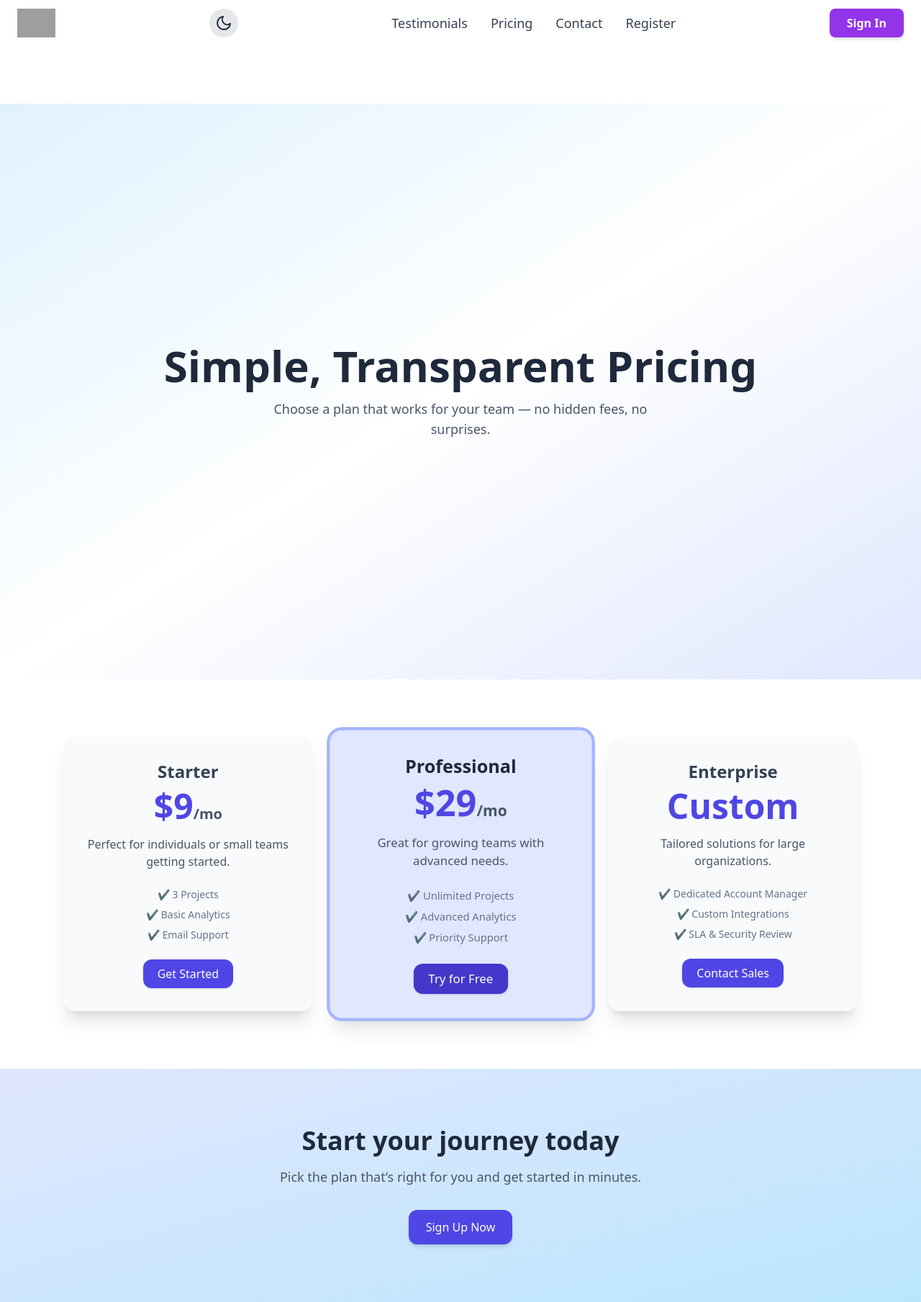
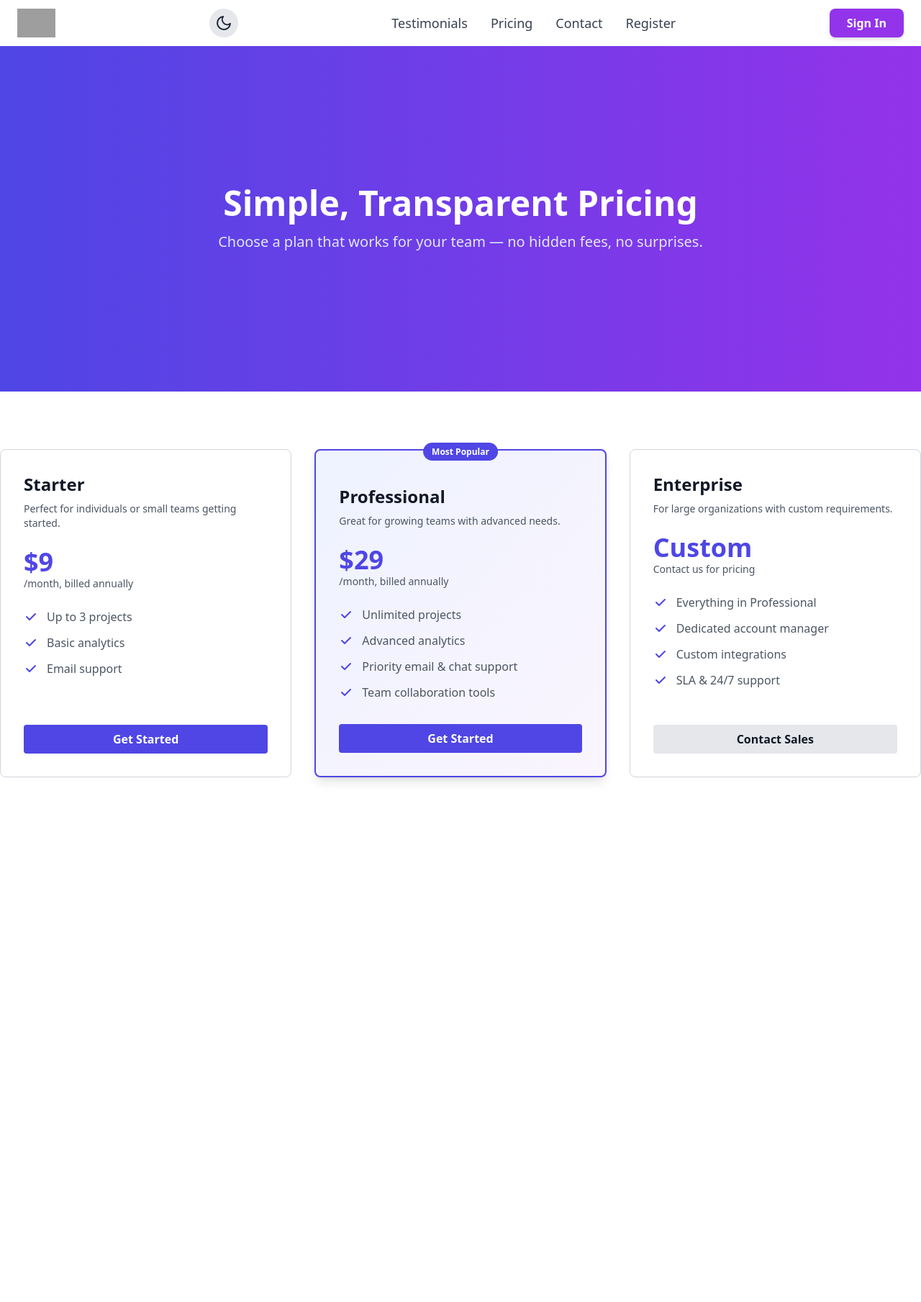
Before and after one commit to cooleymike/marketing, a Django app: page /pricing/ in a window 1280 px wide. Shown: the whole page at 72% size. After the commit the page ends 1087 px from the top, so only its background shows below. Run offline with Django 4.2, Linux system fonts and the light colour scheme; some libraries are stand-ins or nearby versions; grey boxes are pictures that could not be loaded.

Commit message:
Shrink pricing page hero section; improve content visibility (#26)

```diff
--- a/core/templates/contact.html
+++ b/core/templates/contact.html
@@ -2,7 +2,7 @@
 {% block title %}Contact Us – My Marketing App{% endblock %}
 
 {% block hero %}
-<section class="bg-gradient-to-r from-indigo-600 to-purple-600 text-white text-center py-32 px-4 min-h-[70vh] flex flex-col justify-center">
+<section class="bg-gradient-to-r from-indigo-600 to-purple-600 text-white text-center py-32 px-4 min-h-[60vh] flex flex-col justify-center">
     <h1 class="text-4xl md:text-5xl font-bold">
         Get in Touch
     </h1>
--- a/core/templates/pricing.html
+++ b/core/templates/pricing.html
@@ -1,66 +1,145 @@
 {% extends "base.html" %}
 {% block title %}Pricing{% endblock %}
+
+{% block hero %}
+<section class="bg-gradient-to-r from-indigo-600 to-purple-600 text-white text-center py-32 px-4 min-h-[60vh] flex flex-col justify-center">
+    <h1 class="text-4xl md:text-5xl font-bold">Simple, Transparent Pricing</h1>
+    <p class="text-lg md:text-xl mt-4 text-indigo-100">
+        Choose a plan that works for your team — no hidden fees, no surprises.
+    </p>
+</section>
+{% endblock %}
 {% block content %}
 
-<!-- Hero Section -->
-<section class="h-screen flex flex-col justify-center items-center bg-gradient-to-br from-sky-100 via-white to-indigo-100 dark:from-gray-900 dark:via-gray-800 dark:to-gray-900">
-  <h1 class="text-5xl md:text-6xl font-extrabold text-slate-800 dark:text-white text-center mb-4">Simple, Transparent Pricing</h1>
-  <p class="text-lg text-slate-600 dark:text-gray-300 text-center max-w-xl">Choose a plan that works for your team — no hidden fees, no surprises.</p>
-</section>
+{# Pricing Cards #}
+<div class="grid grid-cols-1 md:grid-cols-3 gap-8 mb-16">
 
-<!-- Pricing Cards -->
-<section class="py-20 bg-white dark:bg-gray-900">
-  <div class="max-w-6xl mx-auto grid grid-cols-1 md:grid-cols-3 gap-8 px-6">
+    {# Starter Plan #}
+    <div class="border border-gray-300 dark:border-gray-600 rounded-lg p-8 bg-white dark:bg-gray-800 hover:shadow-lg transition duration-200 flex flex-col">
+        <h3 class="text-2xl font-bold text-gray-900 dark:text-white mb-2">Starter</h3>
+        <p class="text-gray-600 dark:text-gray-300 mb-6 text-sm">Perfect for individuals or small teams getting started.</p>
 
-    <!-- Starter -->
-    <div class="rounded-2xl shadow-xl bg-slate-50 dark:bg-gray-800 p-8 text-center hover:scale-105 transition">
-      <h3 class="text-2xl font-bold text-slate-700 dark:text-white mb-2">Starter</h3>
-      <p class="text-5xl font-extrabold text-indigo-600 mb-4">$9<span class="text-xl text-slate-600 dark:text-gray-400">/mo</span></p>
-      <p class="text-slate-600 dark:text-gray-300 mb-6">Perfect for individuals or small teams getting started.</p>
-      <ul class="text-sm text-slate-500 dark:text-gray-400 mb-6 space-y-2">
-        <li>✔ 3 Projects</li>
-        <li>✔ Basic Analytics</li>
-        <li>✔ Email Support</li>
-      </ul>
-      <a href="/signup" class="inline-block bg-indigo-600 text-white px-5 py-2 rounded-xl shadow hover:bg-indigo-700 transition">Get Started</a>
+        <div class="mb-6">
+            <p class="text-4xl font-bold text-indigo-600 dark:text-indigo-400">$9</p>
+            <p class="text-gray-600 dark:text-gray-400 text-sm">/month, billed annually</p>
+        </div>
+
+        <ul class="space-y-3 mb-8 flex-grow">
+            <li class="flex items-center text-gray-600 dark:text-gray-300">
+                <svg class="w-5 h-5 text-indigo-600 dark:text-indigo-400 mr-3 flex-shrink-0" fill="currentColor" viewBox="0 0 20 20">
+                    <path fill-rule="evenodd" d="M16.707 5.293a1 1 0 010 1.414l-8 8a1 1 0 01-1.414 0l-4-4a1 1 0 011.414-1.414L8 12.586l7.293-7.293a1 1 0 011.414 0z" clip-rule="evenodd" />
+                </svg>
+                Up to 3 projects
+            </li>
+            <li class="flex items-center text-gray-600 dark:text-gray-300">
+                <svg class="w-5 h-5 text-indigo-600 dark:text-indigo-400 mr-3 flex-shrink-0" fill="currentColor" viewBox="0 0 20 20">
+                    <path fill-rule="evenodd" d="M16.707 5.293a1 1 0 010 1.414l-8 8a1 1 0 01-1.414 0l-4-4a1 1 0 011.414-1.414L8 12.586l7.293-7.293a1 1 0 011.414 0z" clip-rule="evenodd" />
+                </svg>
+                Basic analytics
+            </li>
+            <li class="flex items-center text-gray-600 dark:text-gray-300">
+                <svg class="w-5 h-5 text-indigo-600 dark:text-indigo-400 mr-3 flex-shrink-0" fill="currentColor" viewBox="0 0 20 20">
+                    <path fill-rule="evenodd" d="M16.707 5.293a1 1 0 010 1.414l-8 8a1 1 0 01-1.414 0l-4-4a1 1 0 011.414-1.414L8 12.586l7.293-7.293a1 1 0 011.414 0z" clip-rule="evenodd" />
+                </svg>
+                Email support
+            </li>
+        </ul>
+
+        <a href="{% url 'register' %}"
+           class="w-full text-center bg-indigo-600 hover:bg-indigo-700 active:bg-indigo-800 text-white px-6 py-2 rounded font-semibold transition duration-150">
+            Get Started
+        </a>
     </div>
 
-    <!-- Professional -->
-    <div class="rounded-2xl shadow-xl bg-indigo-100 dark:bg-gray-700 p-8 text-center scale-105 ring-4 ring-indigo-300 dark:ring-indigo-500">
-      <h3 class="text-2xl font-bold text-slate-800 dark:text-white mb-2">Professional</h3>
-      <p class="text-5xl font-extrabold text-indigo-600 mb-4">$29<span class="text-xl text-slate-600 dark:text-gray-400">/mo</span></p>
-      <p class="text-slate-600 dark:text-gray-300 mb-6">Great for growing teams with advanced needs.</p>
-      <ul class="text-sm text-slate-500 dark:text-gray-400 mb-6 space-y-2">
-        <li>✔ Unlimited Projects</li>
-        <li>✔ Advanced Analytics</li>
-        <li>✔ Priority Support</li>
-      </ul>
-      <a href="/signup" class="inline-block bg-indigo-700 text-white px-5 py-2 rounded-xl shadow hover:bg-indigo-800 transition">Try for Free</a>
+    {# Professional Plan (Featured) #}
+    <div class="border-2 border-indigo-600 dark:border-indigo-400 rounded-lg p-8 bg-gradient-to-br from-indigo-50 to-purple-50 dark:from-indigo-900 dark:to-purple-900 shadow-lg hover:shadow-xl transition duration-200 flex flex-col relative">
+        <div class="absolute top-0 left-1/2 transform -translate-x-1/2 -translate-y-1/2">
+            <span class="bg-indigo-600 text-white px-3 py-1 rounded-full text-xs font-semibold">Most Popular</span>
+        </div>
+
+        <h3 class="text-2xl font-bold text-gray-900 dark:text-white mb-2 mt-4">Professional</h3>
+        <p class="text-gray-600 dark:text-gray-300 mb-6 text-sm">Great for growing teams with advanced needs.</p>
+
+        <div class="mb-6">
+            <p class="text-4xl font-bold text-indigo-600 dark:text-indigo-400">$29</p>
+            <p class="text-gray-600 dark:text-gray-400 text-sm">/month, billed annually</p>
+        </div>
+
+        <ul class="space-y-3 mb-8 flex-grow">
+            <li class="flex items-center text-gray-600 dark:text-gray-300">
+                <svg class="w-5 h-5 text-indigo-600 dark:text-indigo-400 mr-3 flex-shrink-0" fill="currentColor" viewBox="0 0 20 20">
+                    <path fill-rule="evenodd" d="M16.707 5.293a1 1 0 010 1.414l-8 8a1 1 0 01-1.414 0l-4-4a1 1 0 011.414-1.414L8 12.586l7.293-7.293a1 1 0 011.414 0z" clip-rule="evenodd" />
+                </svg>
+                Unlimited projects
+            </li>
+            <li class="flex items-center text-gray-600 dark:text-gray-300">
+                <svg class="w-5 h-5 text-indigo-600 dark:text-indigo-400 mr-3 flex-shrink-0" fill="currentColor" viewBox="0 0 20 20">
+                    <path fill-rule="evenodd" d="M16.707 5.293a1 1 0 010 1.414l-8 8a1 1 0 01-1.414 0l-4-4a1 1 0 011.414-1.414L8 12.586l7.293-7.293a1 1 0 011.414 0z" clip-rule="evenodd" />
+                </svg>
+                Advanced analytics
+            </li>
+            <li class="flex items-center text-gray-600 dark:text-gray-300">
+                <svg class="w-5 h-5 text-indigo-600 dark:text-indigo-400 mr-3 flex-shrink-0" fill="currentColor" viewBox="0 0 20 20">
+                    <path fill-rule="evenodd" d="M16.707 5.293a1 1 0 010 1.414l-8 8a1 1 0 01-1.414 0l-4-4a1 1 0 011.414-1.414L8 12.586l7.293-7.293a1 1 0 011.414 0z" clip-rule="evenodd" />
+                </svg>
+                Priority email & chat support
+            </li>
+            <li class="flex items-center text-gray-600 dark:text-gray-300">
+                <svg class="w-5 h-5 text-indigo-600 dark:text-indigo-400 mr-3 flex-shrink-0" fill="currentColor" viewBox="0 0 20 20">
+                    <path fill-rule="evenodd" d="M16.707 5.293a1 1 0 010 1.414l-8 8a1 1 0 01-1.414 0l-4-4a1 1 0 011.414-1.414L8 12.586l7.293-7.293a1 1 0 011.414 0z" clip-rule="evenodd" />
+                </svg>
+                Team collaboration tools
+            </li>
+        </ul>
+
+        <a href="{% url 'register' %}"
+           class="w-full text-center bg-indigo-600 hover:bg-indigo-700 active:bg-indigo-800 text-white px-6 py-2 rounded font-semibold transition duration-150">
+            Get Started
+        </a>
     </div>
 
-    <!-- Enterprise -->
-    <div class="rounded-2xl shadow-xl bg-slate-50 dark:bg-gray-800 p-8 text-center hover:scale-105 transition">
-      <h3 class="text-2xl font-bold text-slate-700 dark:text-white mb-2">Enterprise</h3>
-      <p class="text-5xl font-extrabold text-indigo-600 mb-4">Custom</p>
-      <p class="text-slate-600 dark:text-gray-300 mb-6">Tailored solutions for large organizations.</p>
-      <ul class="text-sm text-slate-500 dark:text-gray-400 mb-6 space-y-2">
-        <li>✔ Dedicated Account Manager</li>
-        <li>✔ Custom Integrations</li>
-        <li>✔ SLA & Security Review</li>
-      </ul>
-      <a href="/contact" class="inline-block bg-indigo-600 text-white px-5 py-2 rounded-xl shadow hover:bg-indigo-700 transition">Contact Sales</a>
+    {# Enterprise Plan #}
+    <div class="border border-gray-300 dark:border-gray-600 rounded-lg p-8 bg-white dark:bg-gray-800 hover:shadow-lg transition duration-200 flex flex-col">
+        <h3 class="text-2xl font-bold text-gray-900 dark:text-white mb-2">Enterprise</h3>
+        <p class="text-gray-600 dark:text-gray-300 mb-6 text-sm">For large organizations with custom requirements.</p>
+
+        <div class="mb-6">
+            <p class="text-4xl font-bold text-indigo-600 dark:text-indigo-400">Custom</p>
+            <p class="text-gray-600 dark:text-gray-400 text-sm">Contact us for pricing</p>
+        </div>
+
+        <ul class="space-y-3 mb-8 flex-grow">
+            <li class="flex items-center text-gray-600 dark:text-gray-300">
+                <svg class="w-5 h-5 text-indigo-600 dark:text-indigo-400 mr-3 flex-shrink-0" fill="currentColor" viewBox="0 0 20 20">
+                    <path fill-rule="evenodd" d="M16.707 5.293a1 1 0 010 1.414l-8 8a1 1 0 01-1.414 0l-4-4a1 1 0 011.414-1.414L8 12.586l7.293-7.293a1 1 0 011.414 0z" clip-rule="evenodd" />
+                </svg>
+                Everything in Professional
+            </li>
+            <li class="flex items-center text-gray-600 dark:text-gray-300">
+                <svg class="w-5 h-5 text-indigo-600 dark:text-indigo-400 mr-3 flex-shrink-0" fill="currentColor" viewBox="0 0 20 20">
+                    <path fill-rule="evenodd" d="M16.707 5.293a1 1 0 010 1.414l-8 8a1 1 0 01-1.414 0l-4-4a1 1 0 011.414-1.414L8 12.586l7.293-7.293a1 1 0 011.414 0z" clip-rule="evenodd" />
+                </svg>
+                Dedicated account manager
+            </li>
+            <li class="flex items-center text-gray-600 dark:text-gray-300">
+                <svg class="w-5 h-5 text-indigo-600 dark:text-indigo-400 mr-3 flex-shrink-0" fill="currentColor" viewBox="0 0 20 20">
+                    <path fill-rule="evenodd" d="M16.707 5.293a1 1 0 010 1.414l-8 8a1 1 0 01-1.414 0l-4-4a1 1 0 011.414-1.414L8 12.586l7.293-7.293a1 1 0 011.414 0z" clip-rule="evenodd" />
+                </svg>
+                Custom integrations
+            </li>
+            <li class="flex items-center text-gray-600 dark:text-gray-300">
+                <svg class="w-5 h-5 text-indigo-600 dark:text-indigo-400 mr-3 flex-shrink-0" fill="currentColor" viewBox="0 0 20 20">
+                    <path fill-rule="evenodd" d="M16.707 5.293a1 1 0 010 1.414l-8 8a1 1 0 01-1.414 0l-4-4a1 1 0 011.414-1.414L8 12.586l7.293-7.293a1 1 0 011.414 0z" clip-rule="evenodd" />
+                </svg>
+                SLA & 24/7 support
+            </li>
+        </ul>
+
+        <a href="{% url 'contact' %}"
+           class="w-full text-center bg-gray-200 hover:bg-gray-300 dark:bg-gray-700 dark:hover:bg-gray-600 text-gray-900 dark:text-white px-6 py-2 rounded font-semibold transition duration-150">
+            Contact Sales
+        </a>
     </div>
 
-  </div>
-</section>
-
-<!-- CTA Section -->
-<section class="py-20 bg-gradient-to-br from-indigo-100 to-sky-200 dark:from-gray-800 dark:to-gray-700">
-  <div class="max-w-4xl mx-auto text-center">
-    <h2 class="text-4xl font-bold text-slate-800 dark:text-white">Start your journey today</h2>
-    <p class="mt-4 text-lg text-gray-600 dark:text-gray-300">Pick the plan that’s right for you and get started in minutes.</p>
-    <a href="/signup" class="mt-8 inline-block bg-indigo-600 text-white px-6 py-3 rounded-xl shadow-md hover:bg-indigo-700 transition">Sign Up Now</a>
-  </div>
-</section>
-
+</div>
 {% endblock %}
```
